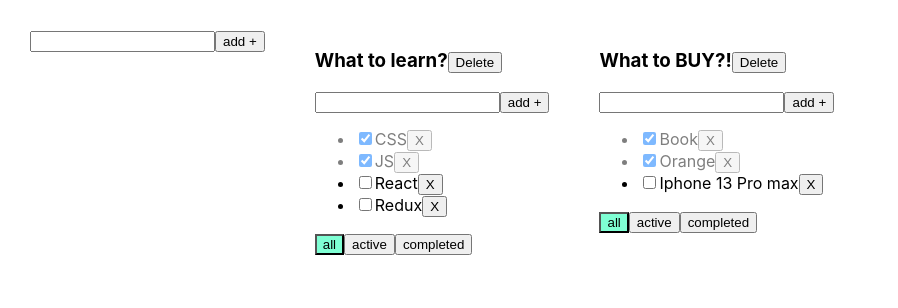
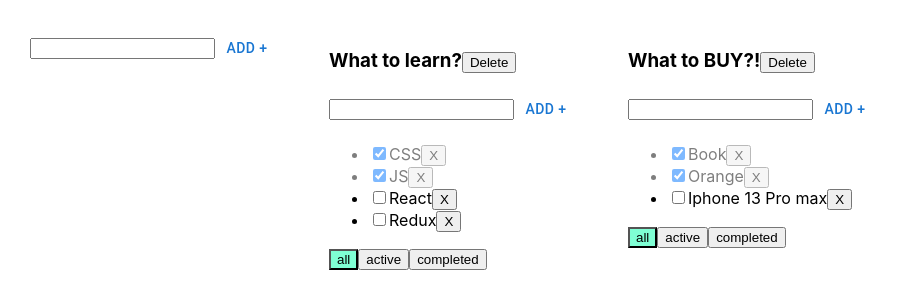
Before and after one commit to parnishaboss/Todolist-Main, a React (Create React App) app: page / in a window 1280 px wide. Shown: the top 308 px of the page, without its empty margins (0-898 px from the left). Built offline with nearby package versions, Linux system fonts and the light colour scheme.

Commit message:
Lesson 7 , commit

```diff
--- a/package.json
+++ b/package.json
@@ -3,6 +3,10 @@
   "version": "0.1.0",
   "private": true,
   "dependencies": {
+    "@emotion/react": "^11.10.4",
+    "@emotion/styled": "^11.10.4",
+    "@mui/icons-material": "^5.10.6",
+    "@mui/material": "^5.10.7",
     "@testing-library/jest-dom": "^5.16.5",
     "@testing-library/react": "^13.4.0",
     "@testing-library/user-event": "^13.5.0",
--- a/src/AddItemForm.tsx
+++ b/src/AddItemForm.tsx
@@ -1,4 +1,5 @@
 import React, {ChangeEvent, KeyboardEvent, useState} from 'react';
+import {Button} from '@mui/material';
 
 type AddItemFormPropsType = {
     addItem: (title: string) => void
@@ -31,7 +32,7 @@
                    onKeyPress={onKeyPressHandler}
                    className={error ? 'error' : ''}
             />
-            <button onClick={addTaskHandler}>add +</button>
+            <Button onClick={addTaskHandler}>add +</Button>
             {error && <div className="error-message">{error}</div>}
         </div>
     )
```
Also changed, not shown: 1 other file (tests, documents, lock files or other folders).
